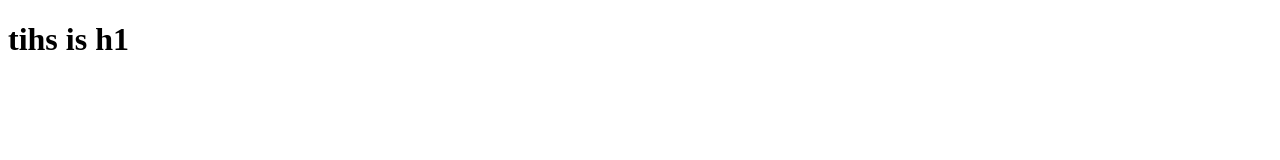
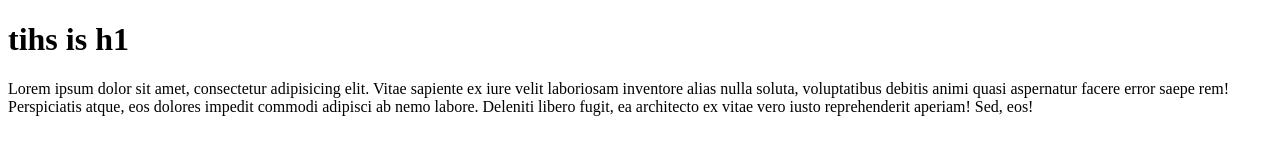
Before and after one commit to TashinIshrak/my-first-repo, a plain HTML site: page index.html in a window 1280 px wide. Drawn offline with Linux system fonts and the light colour scheme.

Commit message:
new changes

```diff
--- a/index.html
+++ b/index.html
@@ -8,5 +8,6 @@
 </head>
 <body>
     <h1>tihs is h1</h1>
+    <p>Lorem ipsum dolor sit amet, consectetur adipisicing elit. Vitae sapiente ex iure velit laboriosam inventore alias nulla soluta, voluptatibus debitis animi quasi aspernatur facere error saepe rem! Perspiciatis atque, eos dolores impedit commodi adipisci ab nemo labore. Deleniti libero fugit, ea architecto ex vitae vero iusto reprehenderit aperiam! Sed, eos!</p>
 </body>
 </html>
```
